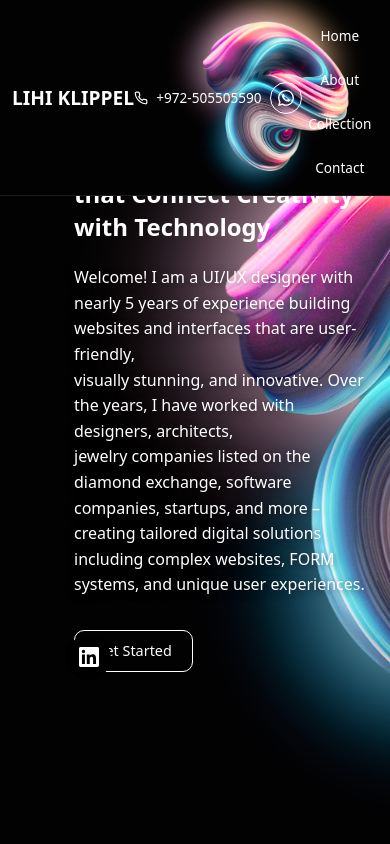
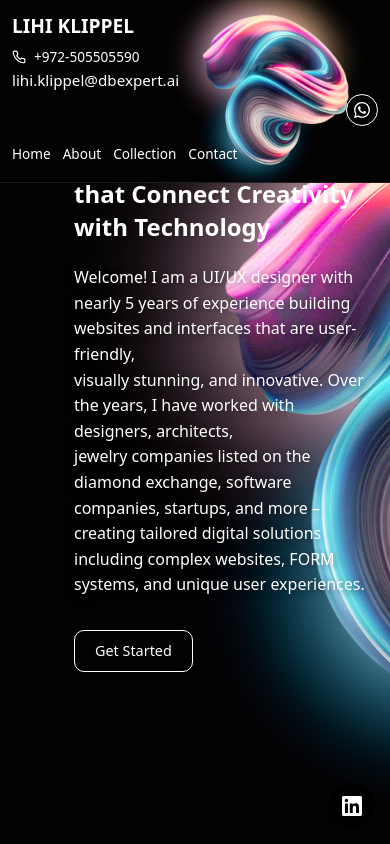
Before and after one commit to lihiklippel/portfolio, a plain HTML site: page index.html in a window 390 px wide. Shown: the top 844 px of the page. Drawn offline with nearby package versions, Linux system fonts and the light colour scheme.

Commit message:
Improve mobile header layout and LinkedIn button position

```diff
--- a/index.html
+++ b/index.html
@@ -19,11 +19,14 @@
             <a href="#" class="nav-item" id="navCollection">Collection</a>
             <a href="#" class="nav-item" id="navContact">Contact</a>
         </nav>
-        <div class="header-phone">
-            <svg class="phone-icon" width="18" height="18" viewBox="0 0 24 24" fill="none" xmlns="http://www.w3.org/2000/svg">
-                <path d="M22 16.92v3a2 2 0 0 1-2.18 2 19.79 19.79 0 0 1-8.63-3.07 19.5 19.5 0 0 1-6-6 19.79 19.79 0 0 1-3.07-8.67A2 2 0 0 1 4.11 2h3a2 2 0 0 1 2 1.72 12.84 12.84 0 0 0 .7 2.81 2 2 0 0 1-.45 2.11L8.09 9.91a16 16 0 0 0 6 6l1.27-1.27a2 2 0 0 1 2.11-.45 12.84 12.84 0 0 0 2.81.7A2 2 0 0 1 22 16.92z" stroke="currentColor" stroke-width="2" stroke-linecap="round" stroke-linejoin="round" fill="none"/>
-            </svg>
-            <a href="tel:+972505505590" class="phone-number">+972-505505590</a>
+        <div class="header-contact">
+            <div class="header-phone">
+                <svg class="phone-icon" width="18" height="18" viewBox="0 0 24 24" fill="none" xmlns="http://www.w3.org/2000/svg">
+                    <path d="M22 16.92v3a2 2 0 0 1-2.18 2 19.79 19.79 0 0 1-8.63-3.07 19.5 19.5 0 0 1-6-6 19.79 19.79 0 0 1-3.07-8.67A2 2 0 0 1 4.11 2h3a2 2 0 0 1 2 1.72 12.84 12.84 0 0 0 .7 2.81 2 2 0 0 1-.45 2.11L8.09 9.91a16 16 0 0 0 6 6l1.27-1.27a2 2 0 0 1 2.11-.45 12.84 12.84 0 0 0 2.81.7A2 2 0 0 1 22 16.92z" stroke="currentColor" stroke-width="2" stroke-linecap="round" stroke-linejoin="round" fill="none"/>
+                </svg>
+                <a href="tel:+972505505590" class="phone-number">+972-505505590</a>
+            </div>
+            <a href="mailto:lihi.klippel@dbexpert.ai" class="header-email">lihi.klippel@dbexpert.ai</a>
         </div>
         <a href="https://wa.link/546okb" target="_blank" rel="noopener noreferrer" class="whatsapp-icon" aria-label="WhatsApp">
             <svg width="24" height="24" viewBox="0 0 24 24" fill="none" xmlns="http://www.w3.org/2000/svg">
--- a/style.css
+++ b/style.css
@@ -557,11 +557,9 @@ body.collection-view .falling-stars-container {
 }
 
 .header-phone {
-    flex-shrink: 0;
     display: flex;
     align-items: center;
     gap: 0.5rem;
-    margin-right: 1rem;
 }
 
 .phone-icon {
@@ -582,6 +580,27 @@ body.collection-view .falling-stars-container {
 }
 
 .phone-number:hover {
+    opacity: 0.7;
+}
+
+.header-contact {
+    flex-shrink: 0;
+    display: flex;
+    align-items: center;
+    gap: 0.75rem;
+    margin-right: 1rem;
+}
+
+.header-email {
+    color: #ffffff;
+    text-decoration: none;
+    font-size: 0.95rem;
+    font-weight: 400;
+    white-space: nowrap;
+    transition: opacity 0.2s ease;
+}
+
+.header-email:hover {
     opacity: 0.7;
 }
 
@@ -621,8 +640,10 @@ body.collection-view .falling-stars-container {
 /* Responsive Styles */
 @media (max-width: 768px) {
     .site-header {
-        padding: 1rem 1rem;
-        flex-wrap: wrap;
+        padding: 0.75rem 1rem;
+        flex-direction: column;
+        align-items: flex-start;
+        gap: 0.25rem;
     }
 
     .logo {
@@ -632,15 +653,19 @@ body.collection-view .falling-stars-container {
     .nav {
         order: 3;
         width: 100%;
-        justify-content: center;
+        justify-content: flex-start;
         gap: 1rem;
         margin-top: 0.5rem;
         flex-wrap: wrap;
     }
 
-    .header-phone {
+    .header-contact {
         order: 2;
-        margin-right: 0.5rem;
+        flex-direction: column;
+        align-items: flex-start;
+        margin-right: 0;
+        margin-top: 0.25rem;
+        gap: 0.25rem;
     }
 
     .phone-icon {
@@ -654,6 +679,7 @@ body.collection-view .falling-stars-container {
 
     .whatsapp-icon {
         order: 2;
+        align-self: flex-end;
         width: 36px;
         height: 36px;
     }
@@ -688,11 +714,13 @@ body.collection-view .falling-stars-container {
     }
 
     .social-buttons {
-        position: absolute;
+        position: fixed;
         bottom: 1.5rem;
-        left: 1.5rem;
+        right: 1.5rem;
+        left: auto;
         flex-direction: row;
-        justify-content: flex-start;
+        justify-content: flex-end;
+        z-index: 1500;
     }
 
     .left-content {
@@ -775,12 +803,14 @@ body.collection-view .falling-stars-container {
     }
 
     .social-buttons {
-        position: absolute;
+        position: fixed;
         bottom: 1rem;
-        left: 1rem;
+        right: 1rem;
+        left: auto;
         flex-direction: row;
         gap: 0.75rem;
-        justify-content: flex-start;
+        justify-content: flex-end;
+        z-index: 1500;
     }
 
     .left-content {
```
